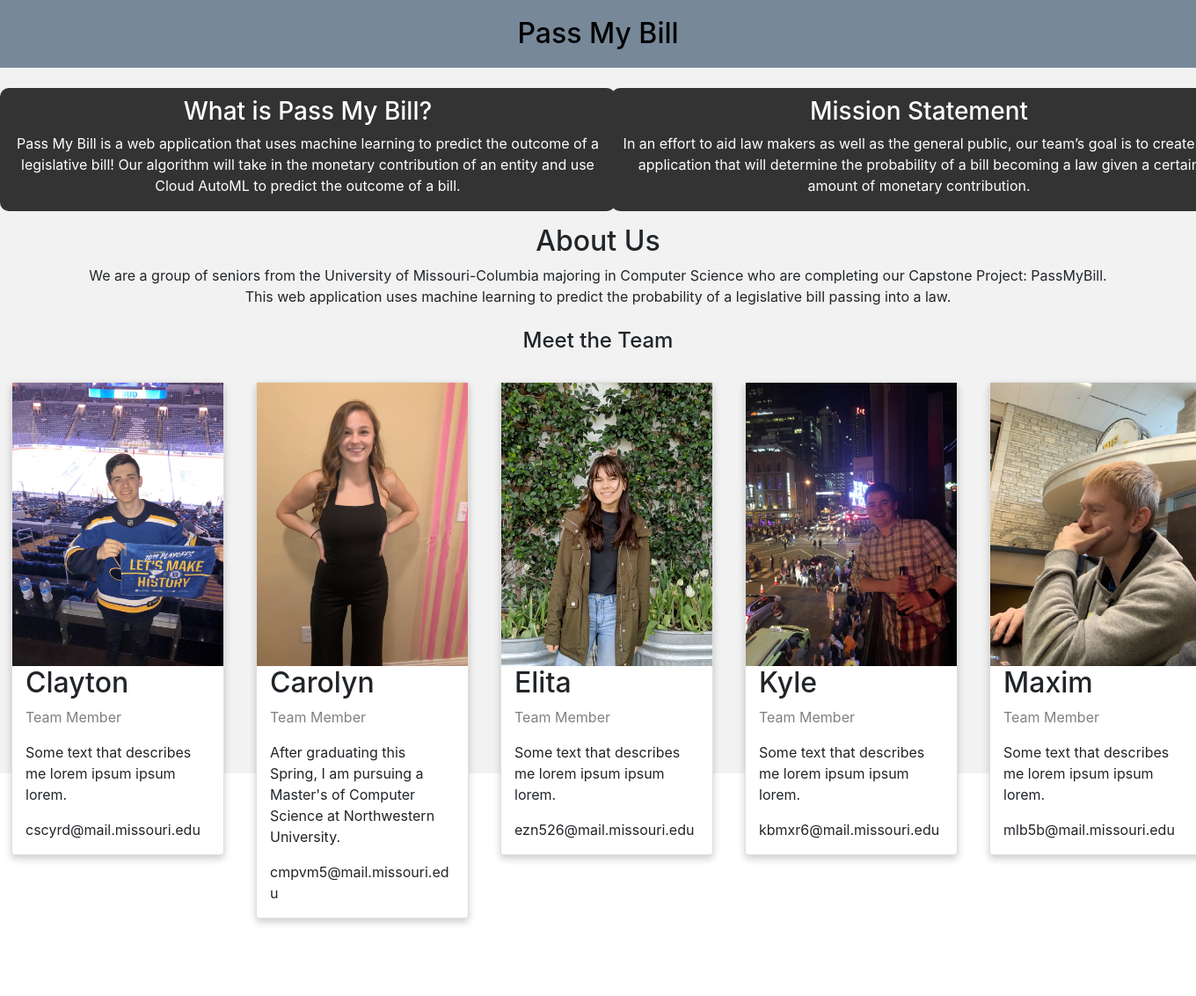
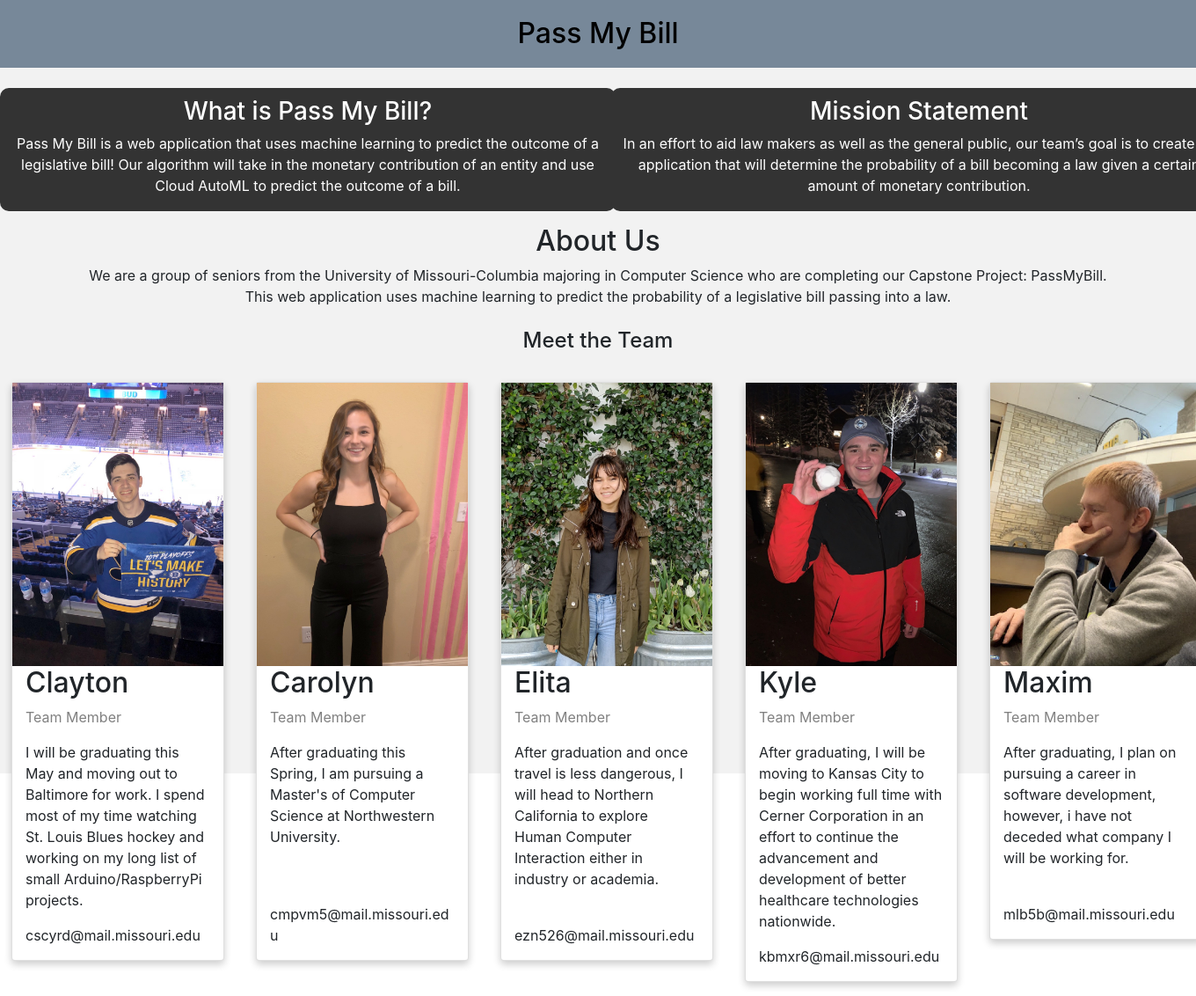
Before and after one commit to kmeyer1212/PassMyBill, a PHP site: page / in a window 1360 px wide; the page is wider, and only the part inside the window is pictured. Shown: the part 55-1187 px from the top of that part at 88% size. Before the commit the page ends 1106 px from the top of that part, so only its background shows below. Run offline with PHP 8.4, Linux system fonts and the light colour scheme.

Commit message:
Meet the team summaries

```diff
--- a/Website/index.php
+++ b/Website/index.php
@@ -56,7 +56,7 @@
                                     <div class="container">
                                         <h2>Clayton</h2>
                                         <p class="title">Team Member</p>
-                                        <p>Some text that describes me lorem ipsum ipsum lorem.</p>
+                                        <p>I will be graduating this May and moving out to Baltimore for work. I spend most of my time watching St. Louis Blues hockey and working on my long list of small Arduino/RaspberryPi projects.</p>
                                         <p>cscyrd@mail.missouri.edu</p>
 
                                     </div>
@@ -70,6 +70,8 @@
                                         <h2>Carolyn</h2>
                                         <p class="title">Team Member</p>
                                         <p>After graduating this Spring, I am pursuing a Master's of Computer Science at Northwestern University.</p>
+                                        <br>
+                                        <br>
                                         <p>cmpvm5@mail.missouri.edu</p>
 
                                     </div>
@@ -82,7 +84,8 @@
                                     <div class="container">
                                         <h2>Elita</h2>
                                         <p class="title">Team Member</p>
-                                        <p>Some text that describes me lorem ipsum ipsum lorem.</p>
+                                        <p>After graduation and once travel is less dangerous, I will head to Northern California to explore Human Computer Interaction either in industry or academia.</p>
+                                        <br>
                                         <p>ezn526@mail.missouri.edu</p>
 
                                     </div>
@@ -91,11 +94,11 @@
 
                             <div class="column">
                                 <div class="card">
-                                    <img src="teamImages/kyleNew.jpeg" alt="img" style="width:100%">
+                                    <img src="teamImages/kyleNewNew.jpeg" alt="img" style="width:100%">
                                     <div class="container">
                                         <h2>Kyle</h2>
                                         <p class="title">Team Member</p>
-                                        <p>Some text that describes me lorem ipsum ipsum lorem.</p>
+                                        <p>After graduating, I will be moving to Kansas City to begin working full time with Cerner Corporation in an effort to continue the advancement and development of better healthcare technologies nationwide.</p>
                                         <p>kbmxr6@mail.missouri.edu</p>
 
                                     </div>
@@ -108,7 +111,8 @@
                                     <div class="container">
                                         <h2>Maxim</h2>
                                         <p class="title">Team Member</p>
-                                        <p>Some text that describes me lorem ipsum ipsum lorem.</p>
+                                        <p>After graduating, I plan on pursuing a career in software development, however, i have not deceded what company I will be working for.</p>
+                                        <br>
                                         <p>mlb5b@mail.missouri.edu</p>
                                     </div>
                                 </div>
```
Also changed, not shown: Website/teamImages/kyleNewNew.jpeg (added).
